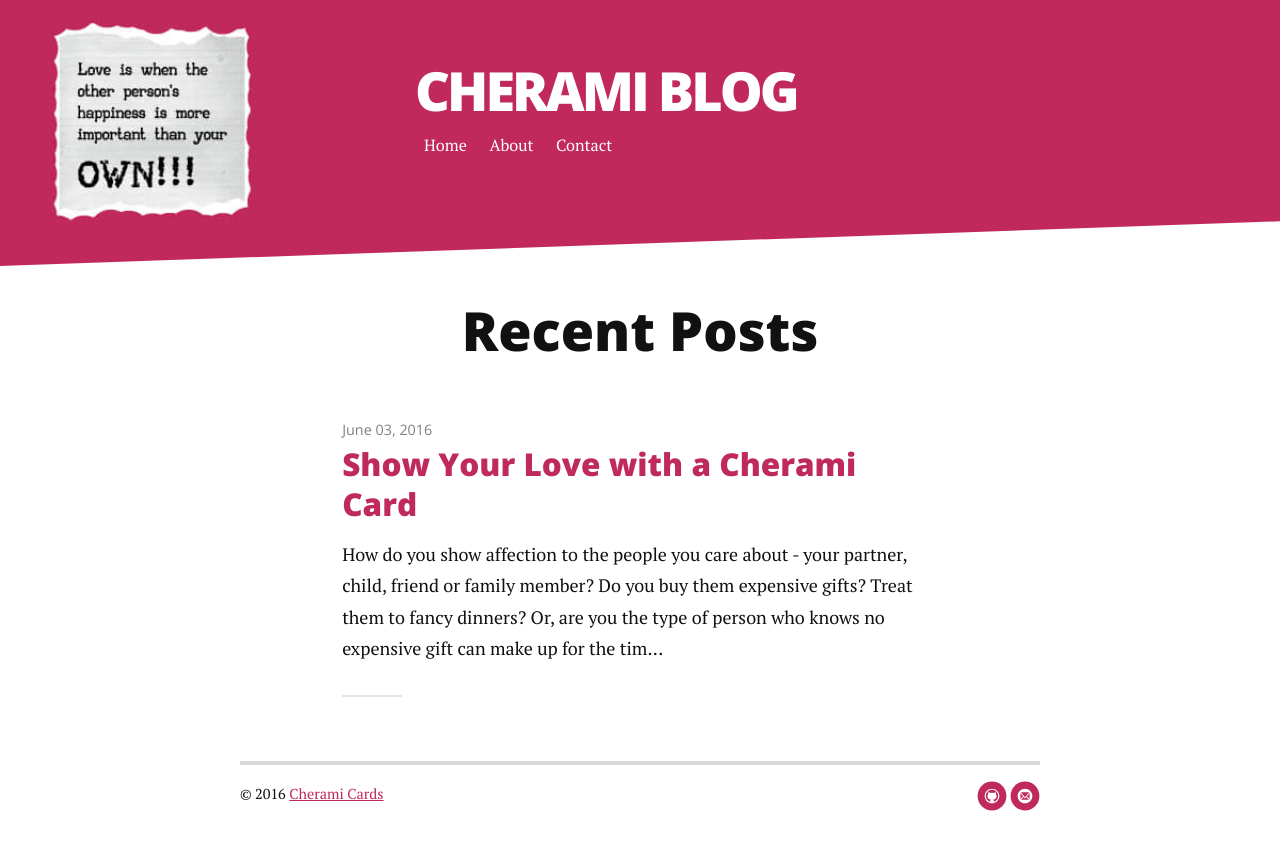
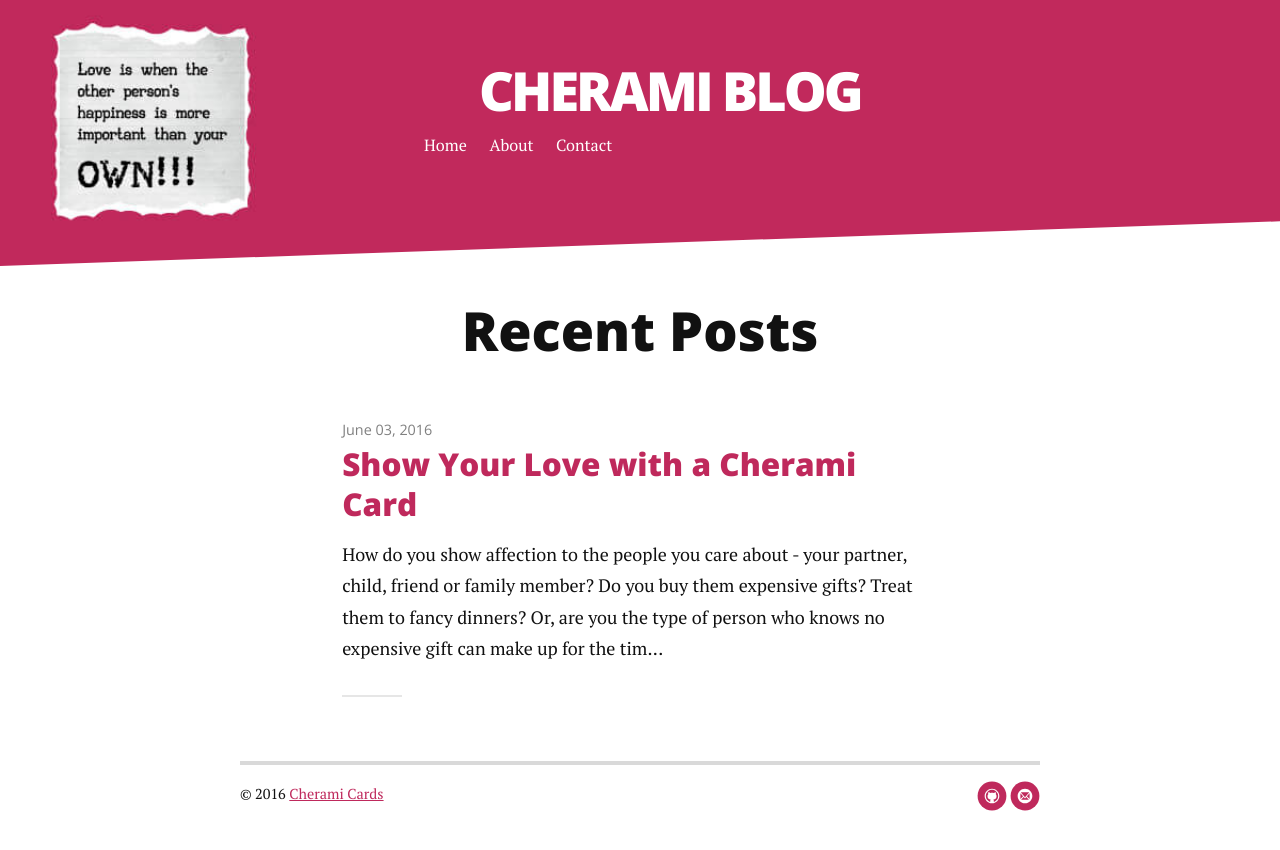
Before and after one commit to CheramiCards/blog, a Jekyll site: the page built from index.html, in a window 1280 px wide. Shown: the top 850 px of the page. Built offline with Jekyll 4.4.1, drawn with Linux system fonts in a browser that asks for light colours; nearby versions of some CDN libraries; the list of posts is cut into pages by our own code.

Commit message:
Update Css

```diff
--- a/assets/css/style.css
+++ b/assets/css/style.css
@@ -1265,4 +1265,22 @@ img[src*='#center'] {
   .header .container {
     max-width: 450px;
   }
+  .header h1 {
+    padding-left: 11rem;
+  }
 }
+@media only screen and (min-width: 485px) {
+  .header h1 {
+    padding-left: 7rem;
+  }
+}
+@media only screen and (min-width: 370px) {
+  .header h1 {
+    padding-left: 5rem;
+  }
+}
+@media only screen and (min-width: 320px) {
+  .header h1 {
+    padding-left: 4rem;
+  }
+}
```
